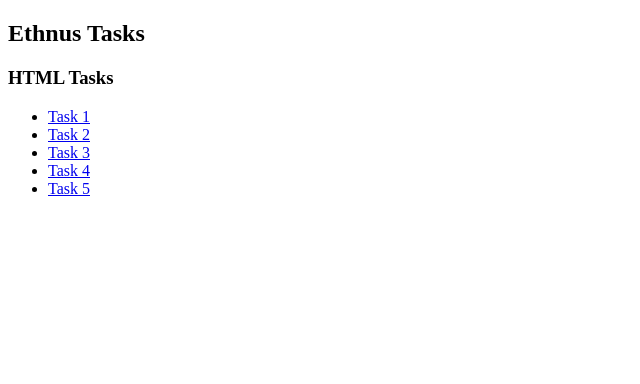
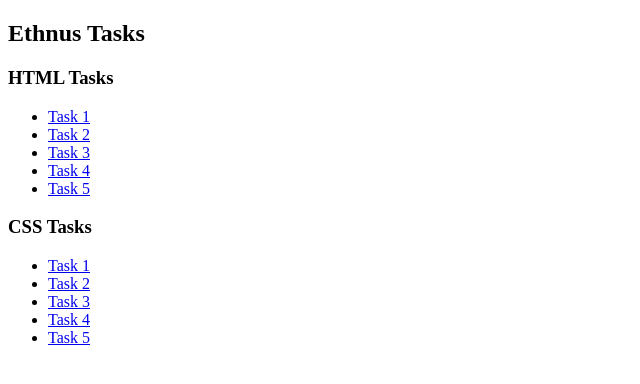
Before and after one commit to AdityaDeshmukh1/Ethnus-MERN-FS, a plain HTML site: page index.html in a window 1280 px wide. Shown: the whole page, without its empty margins (0-640 px from the left). Drawn offline with Linux system fonts and the light colour scheme.

Commit message:
Updated index.html to showcase CSS tasks

```diff
--- a/index.html
+++ b/index.html
@@ -15,5 +15,13 @@
         <li><a href="./Tasks/HTML/task4.html">Task 4</a></li>
         <li><a href="./Tasks/HTML/task5.html">Task 5</a></li>
     </ul>
+    <h3>CSS Tasks</h3>
+    <ul>
+        <li><a href="./Tasks/CSS/task1/task1.html">Task 1</a></li>
+        <li><a href="./Tasks/CSS/task2/task2.html">Task 2</a></li>
+        <li><a href="./Tasks/CSS/task3/task3.html">Task 3</a></li>
+        <li><a href="./Tasks/CSS/task4/task4.html">Task 4</a></li>
+        <li><a href="./Tasks/CSS/task5/task5.html">Task 5</a></li>
+    </ul>
 </body>
 </html>
```
